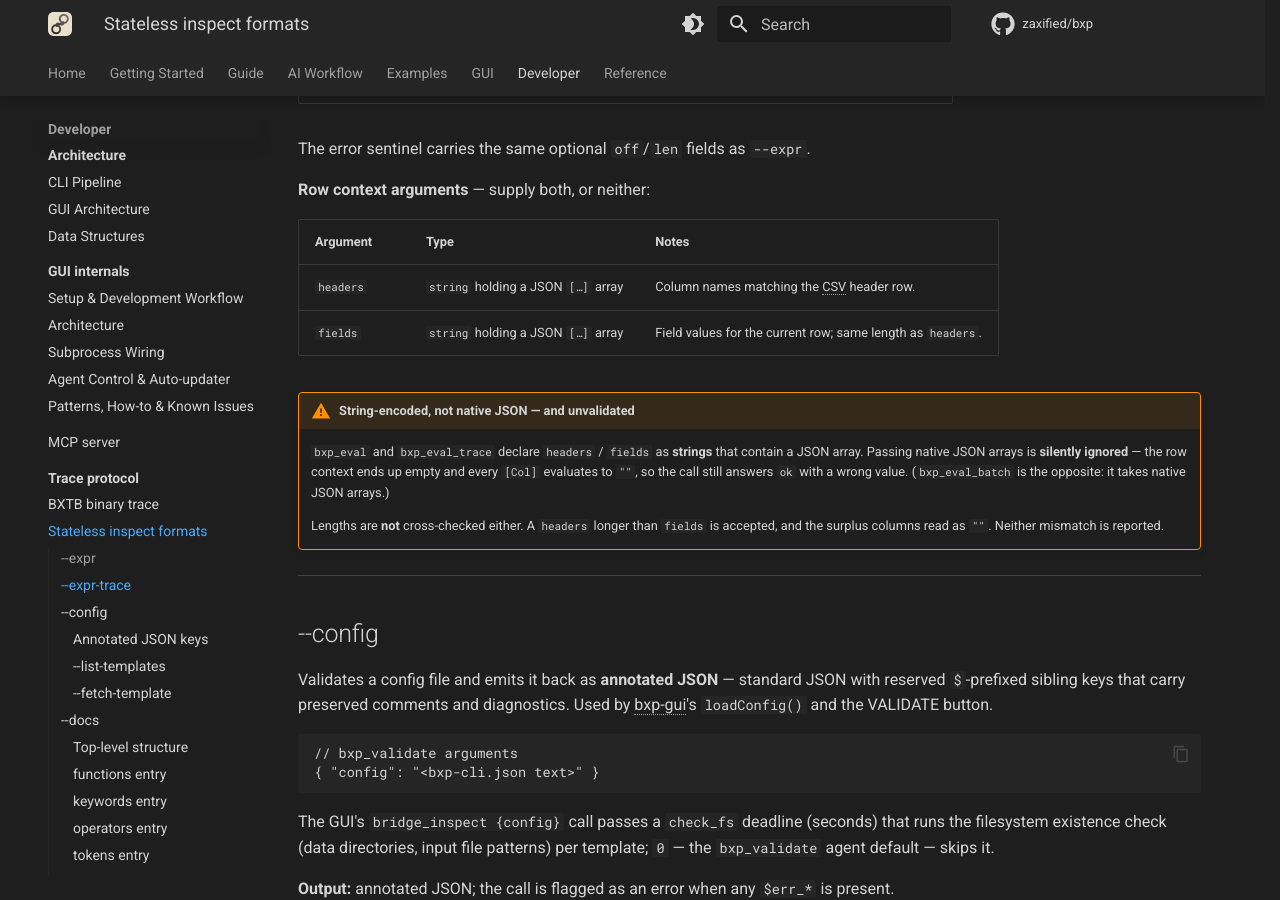
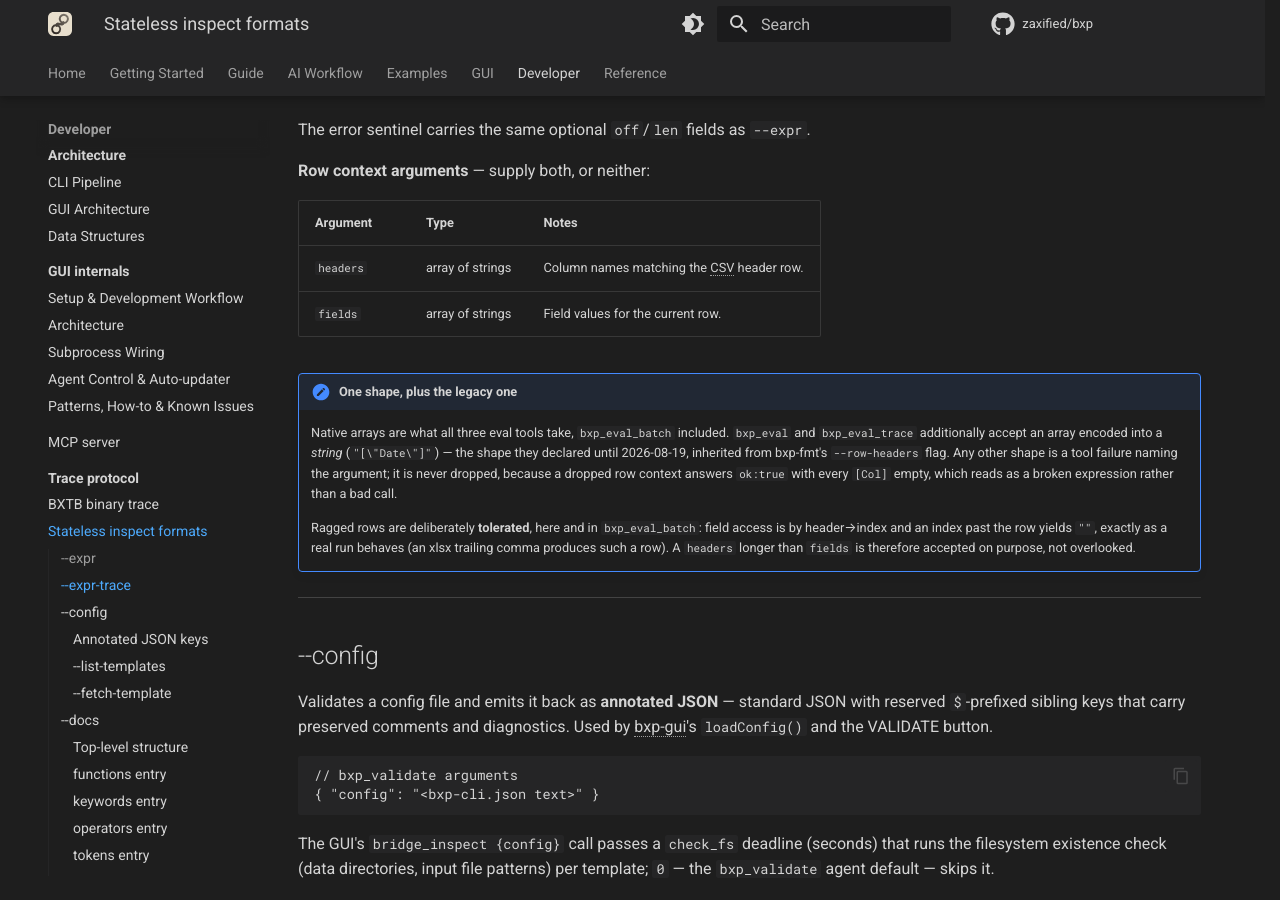
Before and after one commit to zaxified/bxp, an MkDocs documentation site: the page built from docs/dev/trace-protocol/inspect.md, in a window 1280 px wide and 900 px high, scrolled down 2347 px. Built offline with MkDocs 1.6.1 and Material for MkDocs 9.7.7, drawn with Linux system fonts in a browser that asks for light colours; comment, search, counter and statistics services are not loaded; some of the changed text lies outside the part shown.

Commit message:
fix(mcp): take the row context in the shape a model writes
bxp_eval and bxp_eval_trace declared headers/fields as a JSON array
encoded into a string, while the sibling bxp_eval_batch required native
arrays. Passing native arrays to the first two dropped the row context in
silence: every [Column] evaluated to "" and the call still answered
ok:true, so an agent read an empty value, concluded the expression was
broken, and set about "fixing" a correct one.

The string shape was never a decision — it came from bxp-fmt's
--row-headers argv flag, where a value could be nothing else, and inspect
kept the signature when the stateless core was extracted.

Native arrays are now canonical on all three eval tools: that is what a
model writes unprompted, and it spares it escaping a JSON array inside a
JSON string. The string form stays accepted, so a caller written against
the older schema keeps working; every other shape is a tool failure that
names the argument and shows the expected form. InvalidRowJson is spelled
out for the same reason a bare Zig error name is no more actionable to an
agent than the silence it replaces.

Ragged rows stay tolerated, deliberately: field access is by
header->index and a missing index is "", which is what a real run does
with an xlsx trailing-comma row. The roadmap entry asked for a
headers.len == fields.len check as part of the same fix; that half was
wrong and is dropped, and the bridge doc comment that claimed the same
thing is corrected next to the body comment that already refuted it.

Co-Authored-By: Claude Opus 5 (1M context) <noreply@anthropic.com>

````diff
--- a/docs/dev/trace-protocol/inspect.md
+++ b/docs/dev/trace-protocol/inspect.md
@@ -66,12 +66,11 @@ Evaluates an expression with per-function-call trace output and optional fake
 row context. Used by bxp-gui's expression playground (Variables panel).
 
 ```jsonc
-// bxp_eval_trace arguments — headers/fields are JSON arrays
-// ENCODED INTO A STRING, not native JSON arrays
+// bxp_eval_trace arguments — headers/fields are JSON arrays of strings
 {
   "expr": "ABS([Price])",
-  "headers": "[\"Date\", \"Price\"]",
-  "fields": "[\"2026-04-01\", \"150.00\"]",
+  "headers": ["Date", "Price"],
+  "fields": ["2026-04-01", "150.00"],
 }
 ```
 
@@ -100,22 +99,26 @@ The error sentinel carries the same optional `off`/`len` fields as `--expr`.
 
 **Row context arguments** — supply both, or neither:
 
-| Argument  | Type                                | Notes                                                       |
-| --------- | ----------------------------------- | ----------------------------------------------------------- |
-| `headers` | `string` holding a JSON `[…]` array | Column names matching the CSV header row.                   |
-| `fields`  | `string` holding a JSON `[…]` array | Field values for the current row; same length as `headers`. |
+| Argument  | Type                | Notes                                       |
+| --------- | ------------------- | ------------------------------------------- |
+| `headers` | array of strings    | Column names matching the CSV header row.   |
+| `fields`  | array of strings    | Field values for the current row.           |
 
-!!! warning "String-encoded, not native JSON — and unvalidated"
+!!! note "One shape, plus the legacy one"
 
-    `bxp_eval` and `bxp_eval_trace` declare `headers` / `fields` as **strings**
-    that contain a JSON array. Passing native JSON arrays is **silently
-    ignored** — the row context ends up empty and every `[Col]` evaluates to
-    `""`, so the call still answers `ok` with a wrong value. (`bxp_eval_batch`
-    is the opposite: it takes native JSON arrays.)
+    Native arrays are what all three eval tools take, `bxp_eval_batch`
+    included. `bxp_eval` and `bxp_eval_trace` additionally accept an array
+    encoded into a *string* (`"[\"Date\"]"`) — the shape they declared until
+    2026-08-19, inherited from bxp-fmt's `--row-headers` flag. Any other shape
+    is a tool failure naming the argument; it is never dropped, because a
+    dropped row context answers `ok:true` with every `[Col]` empty, which reads
+    as a broken expression rather than a bad call.
 
-    Lengths are **not** cross-checked either. A `headers` longer than `fields`
-    is accepted, and the surplus columns read as `""`. Neither mismatch is
-    reported.
+    Ragged rows are deliberately **tolerated**, here and in `bxp_eval_batch`:
+    field access is by header→index and an index past the row yields `""`,
+    exactly as a real run behaves (an xlsx trailing comma produces such a row).
+    A `headers` longer than `fields` is therefore accepted on purpose, not
+    overlooked.
 
 ---
 
````
Also changed, not shown: bxp-mcp/CLAUDE.md (+24 -1 lines), docs/ai/gui-mcp.md (+2 -2 lines), docs/dev/debugging.md (+1 -1 lines), docs/dev/mcp.md (+6 -6 lines), docs/dev/roadmap.md (+0 -29 lines), 3 other files.
